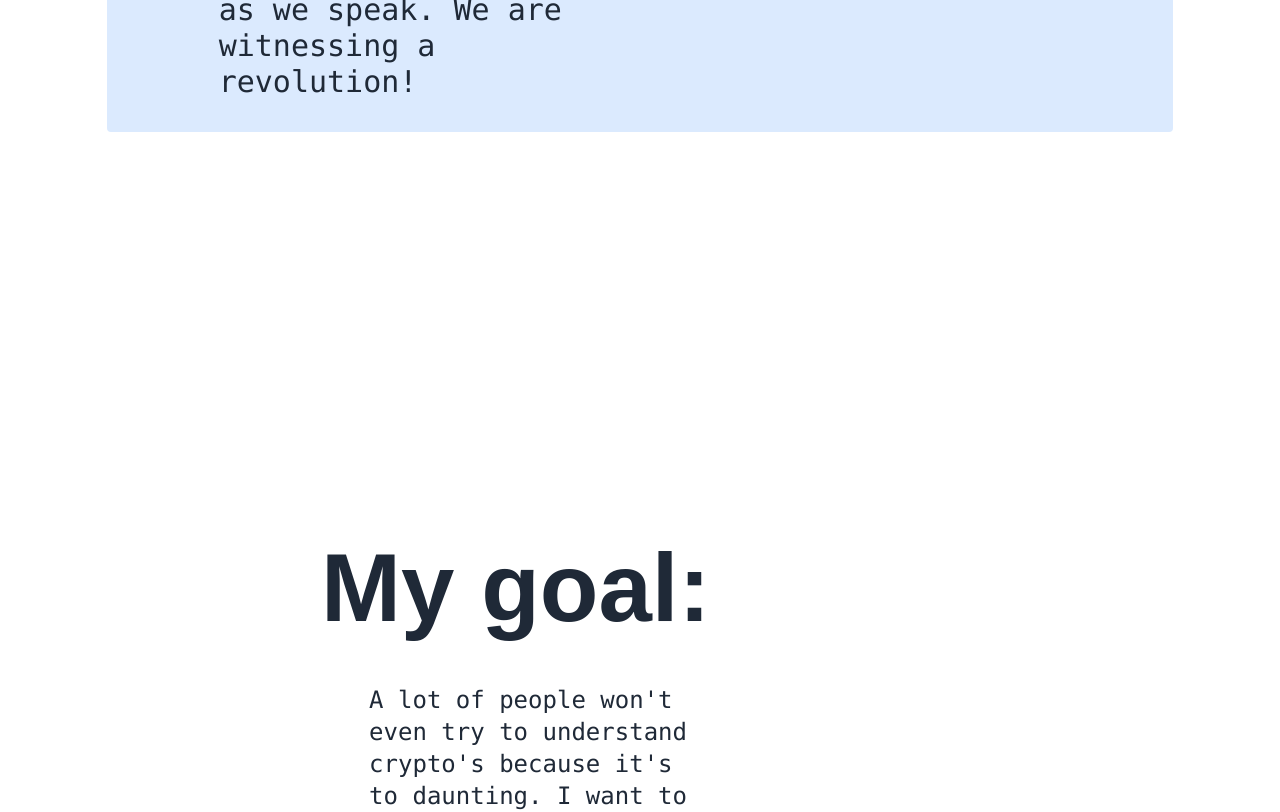
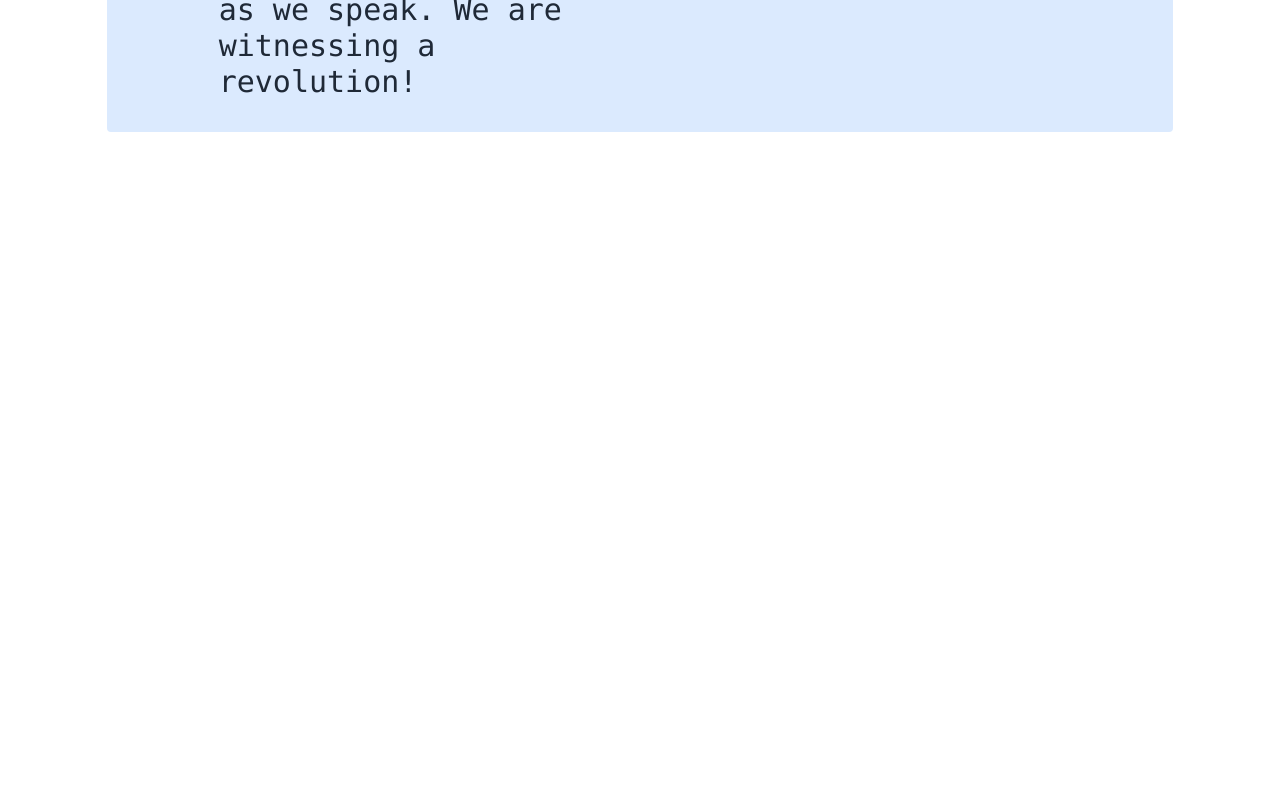
Before and after one commit to PaulRuigrok/react_website, a React (Create React App) app: page / in a window 1280 px wide. Shown: the part 880-1692 px from the top of the page. Built offline with nearby package versions, Linux system fonts and the light colour scheme.

Commit message:
switched inview state

```diff
--- a/src/Home/sections/Introduction.js
+++ b/src/Home/sections/Introduction.js
@@ -10,7 +10,7 @@ const Introduction = () => {
       });
 
     return (
-        <div ref={ref} className={`${inView ? 'fade-in' : 'fade-out'} flex flex-col jusitfy-center`}>
+        <div ref={ref} className={`${!inView ? 'fade-in' : 'fade-out'} flex flex-col jusitfy-center`}>
 
             <div id='goal'></div>
             <div  className= 'w-11/12 md:w-10/12 flex justify-center p-6 items-center mt-48 md:mt-96'>
```
